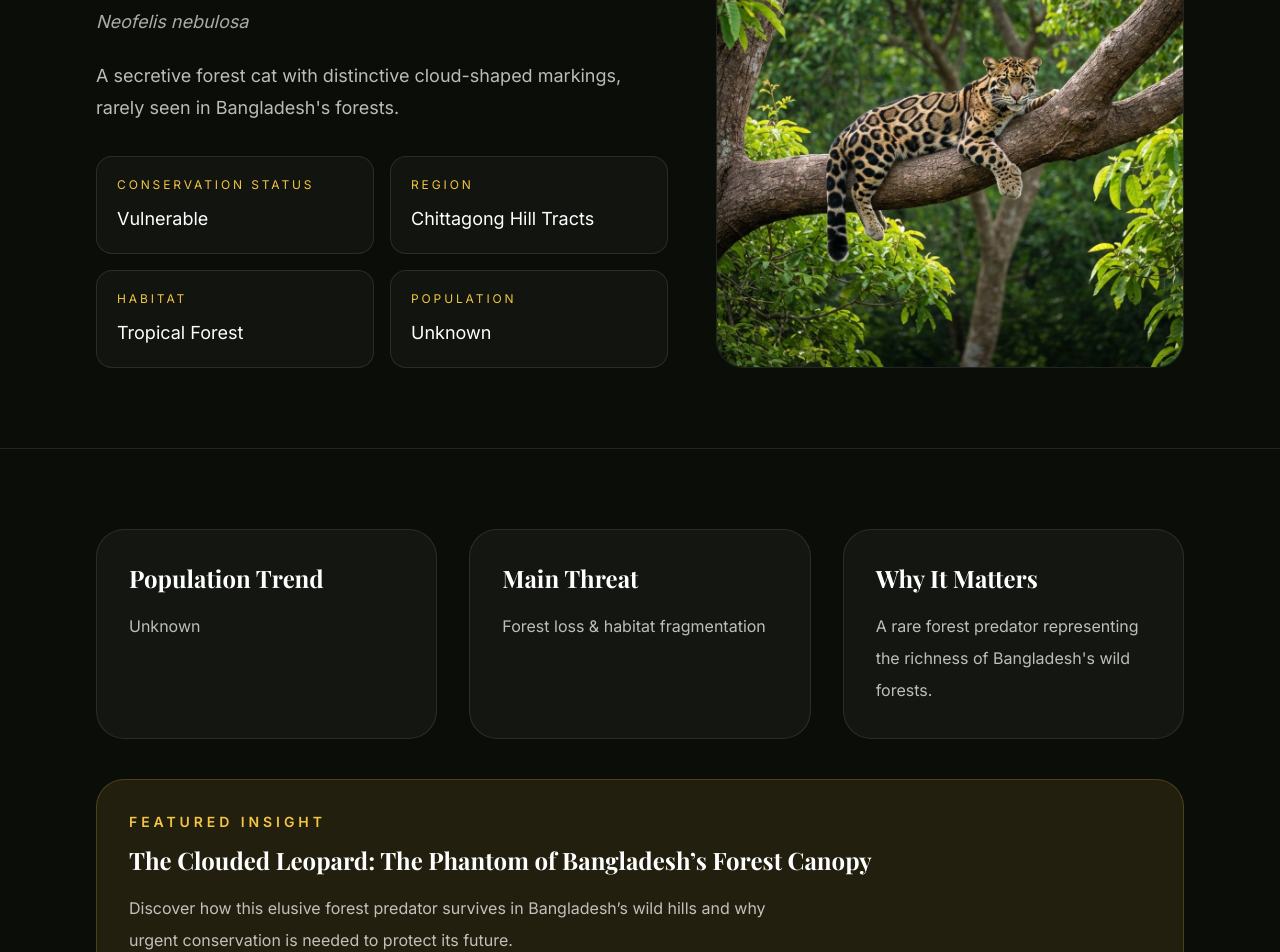
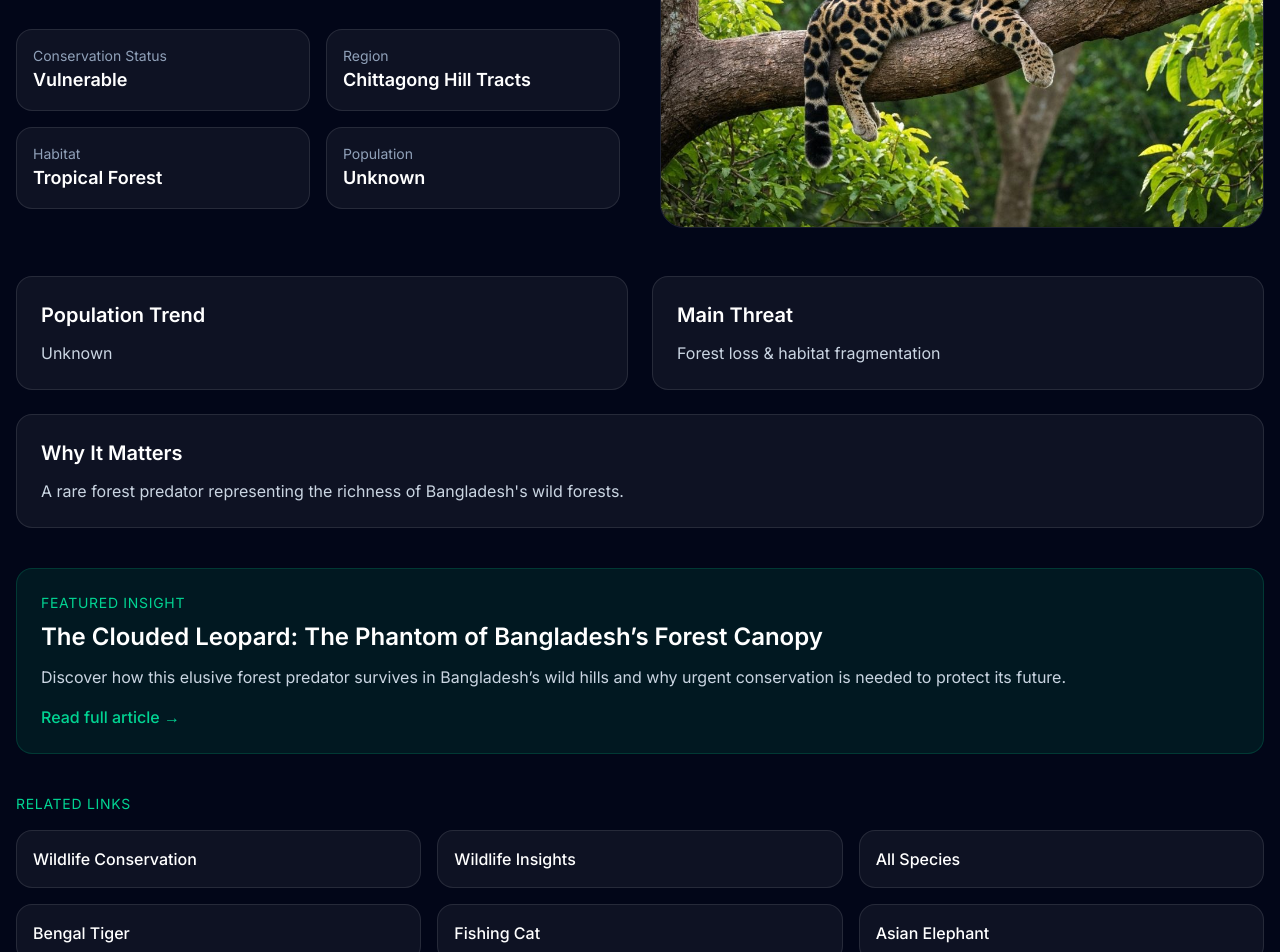
Before and after one commit to carb91-sow/wildlifescope.org, a Next.js app: page /species/clouded-leopard in a window 1280 px wide. Shown: the part 320-1272 px from the top of the page. Built offline with nearby package versions, Linux system fonts and the light colour scheme; a web font is replaced by a local one.

Commit message:
Update page.tsx

```diff
--- a/app/species/[id]/page.tsx
+++ b/app/species/[id]/page.tsx
@@ -128,6 +128,25 @@ const species = [
   },
 ]
 
+const speciesInterlinks: Record<string, { title: string; href: string }[]> = {
+  "bengal-tiger": [
+    { title: "Wildlife Conservation", href: "/conservation" },
+    { title: "Wildlife Insights", href: "/insights" },
+    { title: "All Species", href: "/species" },
+    { title: "Clouded Leopard", href: "/species/clouded-leopard" },
+    { title: "Fishing Cat", href: "/species/fishing-cat" },
+    { title: "Saltwater Crocodile", href: "/species/saltwater-crocodile" },
+  ],
+  "clouded-leopard": [
+    { title: "Wildlife Conservation", href: "/conservation" },
+    { title: "Wildlife Insights", href: "/insights" },
+    { title: "All Species", href: "/species" },
+    { title: "Bengal Tiger", href: "/species/bengal-tiger" },
+    { title: "Fishing Cat", href: "/species/fishing-cat" },
+    { title: "Asian Elephant", href: "/species/asian-elephant" },
+  ],
+}
+
 export function generateStaticParams() {
   return species.map((item) => ({
     id: item.id,
@@ -150,115 +169,88 @@ export default function SpeciesDetailPage({
     <>
       <Header />
 
-      <main className="bg-[#0b0d09] pt-20 text-white">
-        <section className="border-b border-white/10 py-20">
-          <div className="mx-auto max-w-6xl px-6 lg:px-8">
+      <main className="min-h-screen bg-slate-950 text-white">
+        <section className="container mx-auto px-4 py-10">
           <Link
             href="/species"
-              className="text-sm text-[#f4c542] transition-colors hover:text-[#ffd76a]"
+            className="inline-flex items-center text-sm text-emerald-400 hover:text-emerald-300 mb-8"
           >
             ← Back to species
           </Link>
 
-            <div className="mt-8 grid gap-12 lg:grid-cols-[1.1fr_0.9fr]">
+          <div className="grid lg:grid-cols-2 gap-10 items-center">
             <div>
-                <p className="text-sm uppercase tracking-[0.3em] text-[#f4c542]">
+              <p className="text-emerald-400 text-sm uppercase tracking-wider mb-3">
                 Species Profile
               </p>
-                <h1 className="mt-4 font-serif text-4xl font-bold md:text-6xl">
-                  {item.name}
-                </h1>
-                <p className="mt-4 text-lg italic text-white/65">
-                  {item.scientificName}
-                </p>
-                <p className="mt-6 max-w-2xl text-lg leading-8 text-white/72">
+              <h1 className="text-4xl md:text-5xl font-bold mb-4">{item.name}</h1>
+              <p className="text-slate-400 italic mb-6">{item.scientificName}</p>
+              <p className="text-lg text-slate-300 leading-relaxed mb-8">
                 {item.description}
               </p>
 
-                <div className="mt-8 grid gap-4 sm:grid-cols-2">
-                  <div className="rounded-2xl border border-white/10 bg-white/[0.03] p-5">
-                    <p className="text-xs uppercase tracking-[0.24em] text-[#f4c542]">
-                      Conservation Status
-                    </p>
-                    <p className="mt-3 text-lg text-white">{item.status}</p>
+              <div className="grid sm:grid-cols-2 gap-4">
+                <div className="rounded-2xl border border-white/10 bg-white/5 p-4">
+                  <p className="text-sm text-slate-400">Conservation Status</p>
+                  <p className="text-lg font-semibold">{item.status}</p>
                 </div>
-
-                  <div className="rounded-2xl border border-white/10 bg-white/[0.03] p-5">
-                    <p className="text-xs uppercase tracking-[0.24em] text-[#f4c542]">
-                      Region
-                    </p>
-                    <p className="mt-3 text-lg text-white">{item.region}</p>
+                <div className="rounded-2xl border border-white/10 bg-white/5 p-4">
+                  <p className="text-sm text-slate-400">Region</p>
+                  <p className="text-lg font-semibold">{item.region}</p>
                 </div>
-
-                  <div className="rounded-2xl border border-white/10 bg-white/[0.03] p-5">
-                    <p className="text-xs uppercase tracking-[0.24em] text-[#f4c542]">
-                      Habitat
-                    </p>
-                    <p className="mt-3 text-lg text-white">{item.habitat}</p>
+                <div className="rounded-2xl border border-white/10 bg-white/5 p-4">
+                  <p className="text-sm text-slate-400">Habitat</p>
+                  <p className="text-lg font-semibold">{item.habitat}</p>
                 </div>
-
-                  <div className="rounded-2xl border border-white/10 bg-white/[0.03] p-5">
-                    <p className="text-xs uppercase tracking-[0.24em] text-[#f4c542]">
-                      Population
-                    </p>
-                    <p className="mt-3 text-lg text-white">{item.population}</p>
+                <div className="rounded-2xl border border-white/10 bg-white/5 p-4">
+                  <p className="text-sm text-slate-400">Population</p>
+                  <p className="text-lg font-semibold">{item.population}</p>
                 </div>
               </div>
             </div>
 
-              <div className="relative min-h-[320px] overflow-hidden rounded-[28px] border border-white/10">
+            <div className="relative aspect-[4/3] overflow-hidden rounded-3xl border border-white/10">
               <Image
-                  src={item.image}
-                  alt={`${item.name} in ${item.region}`}
+                src={item.image || "/placeholder.svg"}
+                alt={item.name}
                 fill
-                  priority
                 className="object-cover"
               />
             </div>
           </div>
-          </div>
-        </section>
 
-        <section className="py-20">
-          <div className="mx-auto max-w-6xl px-6 lg:px-8">
-            <div className="grid gap-8 md:grid-cols-3">
-              <div className="rounded-[28px] border border-white/10 bg-[#141611] p-8">
-                <h2 className="font-serif text-2xl font-bold text-white">
-                  Population Trend
-                </h2>
-                <p className="mt-4 leading-8 text-white/72">{item.trend}</p>
+          <div className="grid md:grid-cols-2 gap-6 mt-12">
+            <div className="rounded-2xl border border-white/10 bg-white/5 p-6">
+              <h2 className="text-xl font-semibold mb-3">Population Trend</h2>
+              <p className="text-slate-300">{item.trend}</p>
             </div>
 
-              <div className="rounded-[28px] border border-white/10 bg-[#141611] p-8">
-                <h2 className="font-serif text-2xl font-bold text-white">
-                  Main Threat
-                </h2>
-                <p className="mt-4 leading-8 text-white/72">{item.threat}</p>
-              </div>
-
-              <div className="rounded-[28px] border border-white/10 bg-[#141611] p-8">
-                <h2 className="font-serif text-2xl font-bold text-white">
-                  Why It Matters
-                </h2>
-                <p className="mt-4 leading-8 text-white/72">{item.importance}</p>
+            <div className="rounded-2xl border border-white/10 bg-white/5 p-6">
+              <h2 className="text-xl font-semibold mb-3">Main Threat</h2>
+              <p className="text-slate-300">{item.threat}</p>
             </div>
           </div>
 
+          <div className="rounded-2xl border border-white/10 bg-white/5 p-6 mt-6">
+            <h2 className="text-xl font-semibold mb-3">Why It Matters</h2>
+            <p className="text-slate-300">{item.importance}</p>
+          </div>
+
           {item.id === "bengal-tiger" && (
-              <div className="mt-10 rounded-[28px] border border-[#f4c542]/20 bg-[#f4c542]/10 p-8">
-                <p className="text-sm font-semibold uppercase tracking-[0.28em] text-[#f4c542]">
+            <div className="rounded-2xl border border-emerald-500/20 bg-emerald-500/10 p-6 mt-10">
+              <p className="text-emerald-400 text-sm uppercase tracking-wider mb-2">
                 Featured Insight
               </p>
-                <h2 className="mt-3 font-serif text-2xl font-bold text-white">
+              <h2 className="text-2xl font-semibold mb-3">
                 How Bengal Tigers Maintain Ecosystem Balance in the Sundarbans
               </h2>
-                <p className="mt-4 max-w-2xl leading-8 text-white/72">
+              <p className="text-slate-300 mb-4">
                 Explore how Bengal tigers regulate prey populations, reduce
                 overgrazing, and support mangrove ecosystem stability.
               </p>
               <Link
-                  href="/insights/tiger-role-ecosystem-sundarbans"
-                  className="mt-6 inline-flex rounded-full border border-[#f4c542]/30 bg-[#f4c542]/10 px-5 py-3 text-sm font-medium text-[#f4c542] transition-colors hover:bg-[#f4c542]/20"
+                href="/insights"
+                className="text-emerald-400 hover:text-emerald-300 font-medium"
               >
                 Read full article →
               </Link>
@@ -266,27 +258,45 @@ export default function SpeciesDetailPage({
           )}
 
           {item.id === "clouded-leopard" && (
-              <div className="mt-10 rounded-[28px] border border-[#f4c542]/20 bg-[#f4c542]/10 p-8">
-                <p className="text-sm font-semibold uppercase tracking-[0.28em] text-[#f4c542]">
+            <div className="rounded-2xl border border-emerald-500/20 bg-emerald-500/10 p-6 mt-10">
+              <p className="text-emerald-400 text-sm uppercase tracking-wider mb-2">
                 Featured Insight
               </p>
-                <h2 className="mt-3 font-serif text-2xl font-bold text-white">
+              <h2 className="text-2xl font-semibold mb-3">
                 The Clouded Leopard: The Phantom of Bangladesh’s Forest Canopy
               </h2>
-                <p className="mt-4 max-w-2xl leading-8 text-white/72">
+              <p className="text-slate-300 mb-4">
                 Discover how this elusive forest predator survives in
-                  Bangladesh’s wild hills and why urgent conservation is needed
-                  to protect its future.
+                Bangladesh’s wild hills and why urgent conservation is needed to
+                protect its future.
               </p>
               <Link
-                  href="/insights/clouded-leopard-bangladesh"
-                  className="mt-6 inline-flex rounded-full border border-[#f4c542]/30 bg-[#f4c542]/10 px-5 py-3 text-sm font-medium text-[#f4c542] transition-colors hover:bg-[#f4c542]/20"
+                href="/insights"
+                className="text-emerald-400 hover:text-emerald-300 font-medium"
               >
                 Read full article →
               </Link>
             </div>
           )}
+
+          {speciesInterlinks[item.id]?.length > 0 && (
+            <div className="mt-10">
+              <p className="text-emerald-400 text-sm uppercase tracking-wider mb-4">
+                Related Links
+              </p>
+              <div className="grid sm:grid-cols-2 lg:grid-cols-3 gap-4">
+                {speciesInterlinks[item.id].map((link) => (
+                  <Link
+                    key={link.href}
+                    href={link.href}
+                    className="rounded-2xl border border-white/10 bg-white/5 p-4 hover:border-emerald-400 hover:bg-white/10 transition"
+                  >
+                    <span className="font-medium text-white">{link.title}</span>
+                  </Link>
+                ))}
               </div>
+            </div>
+          )}
         </section>
       </main>
 
```
Lines whose indentation alone changed are shown as unchanged.
